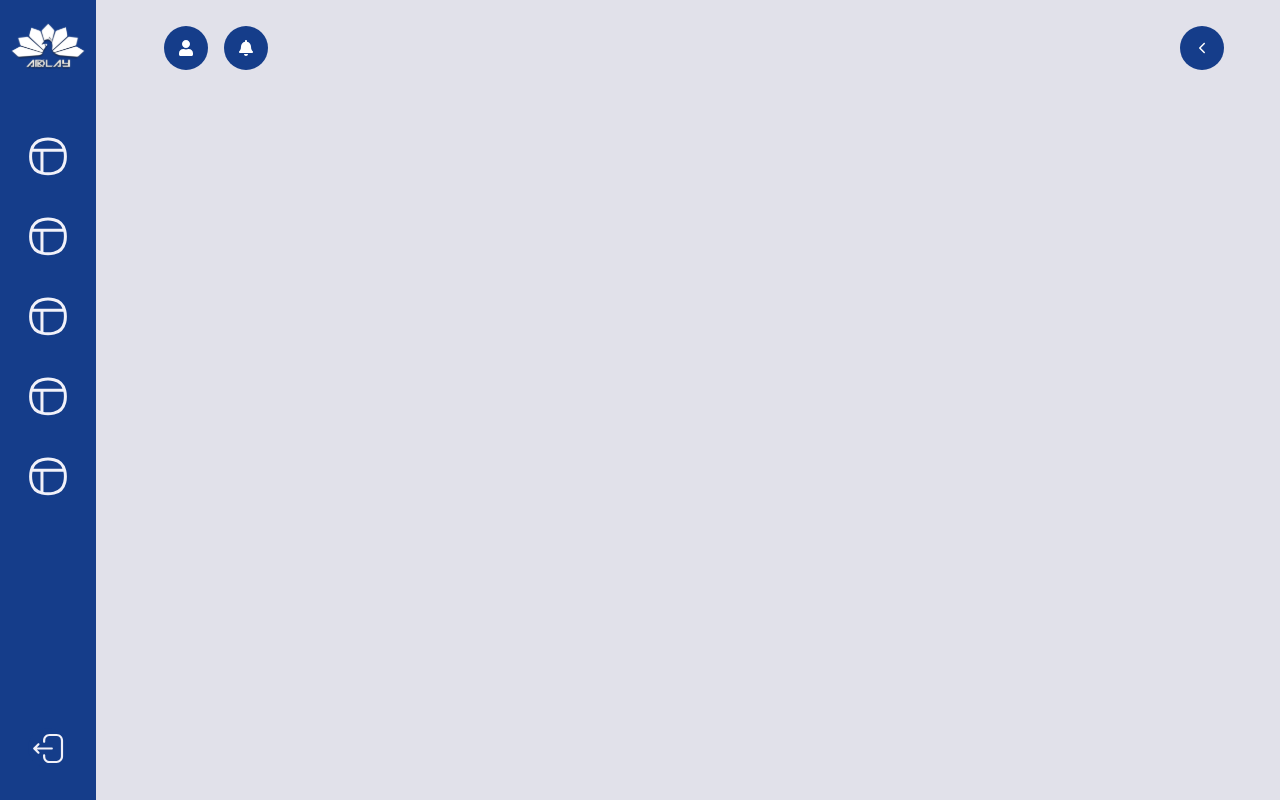
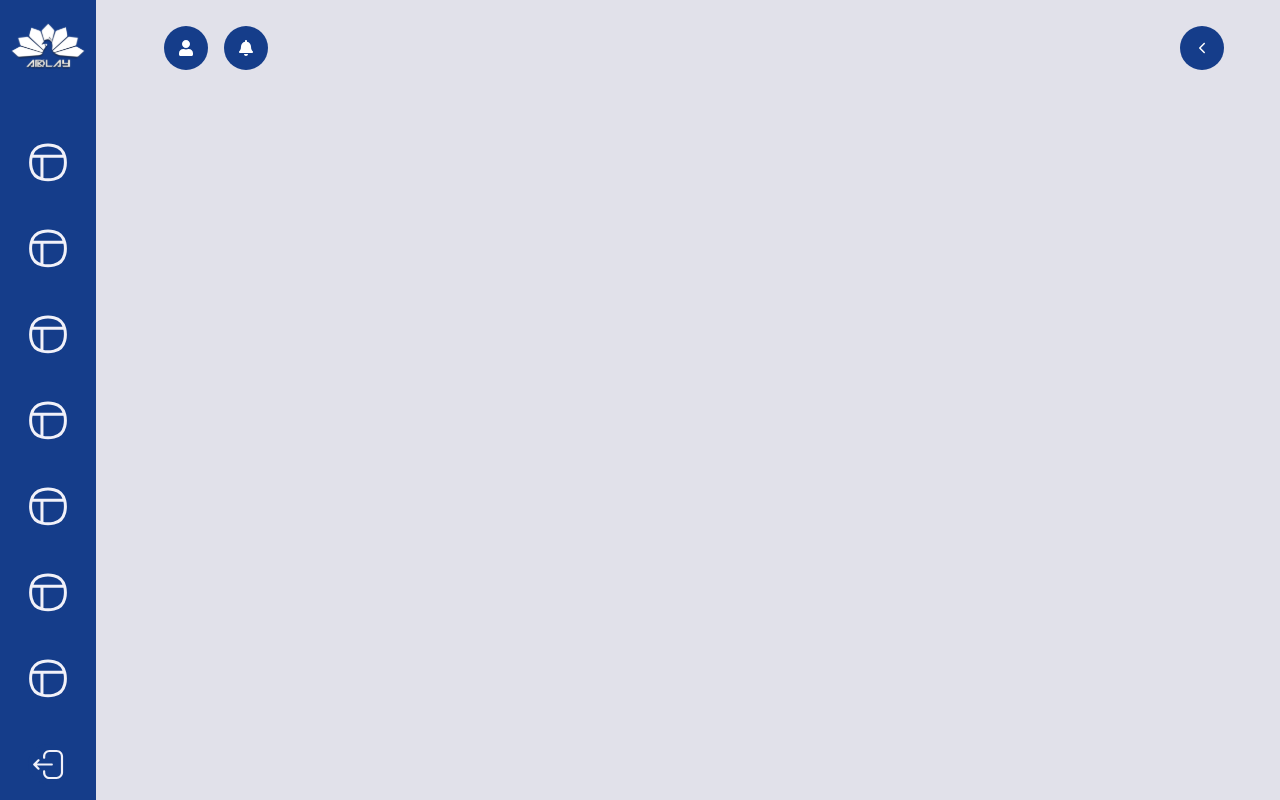
Before and after one commit to alirezzasarkar/customer-management-software, a React app: page / in a window 1280 px wide. Built offline with nearby package versions, Linux system fonts and the light colour scheme; the HTML template or start-up script is replaced by a standard one.

Commit message:
fix: Sidebar.jsx

```diff
--- a/src/Components/Common/Sidebar.jsx
+++ b/src/Components/Common/Sidebar.jsx
@@ -3,8 +3,7 @@ import SidebarItem from "./SidebarItem";
 
 const Sidebar = () => {
   return (
-    <div className="h-screen w-24 bg-customBlue flex flex-col justify-between items-center py-4">
-      <div className="flex flex-col space-y-10 items-center">
+    <div className="h-auto w-24 bg-customBlue flex flex-col space-y-10 justify-between items-center py-4">
       <img src="/src/Assets/Icons/AdklayLogo.svg" alt="" className="mb-4" />
       <SidebarItem
         to="/"
@@ -31,15 +30,22 @@ const Sidebar = () => {
         icon="/src/Assets/Icons/Sidbar/icon.svg"
         label="متن تست"
       />
-      </div>
-      <div className="mb-4">
+      <SidebarItem
+        to="/"
+        icon="/src/Assets/Icons/Sidbar/icon.svg"
+        label="متن تست"
+      />
+      <SidebarItem
+        to="/"
+        icon="/src/Assets/Icons/Sidbar/icon.svg"
+        label="متن تست"
+      />
       <SidebarItem
         to="/"
         icon="/src/Assets/Icons/Sidbar/log-out.svg"
         label="خروج"
       />
     </div>
-    </div>
   );
 };
 
```
Lines whose indentation alone changed are shown as unchanged.
